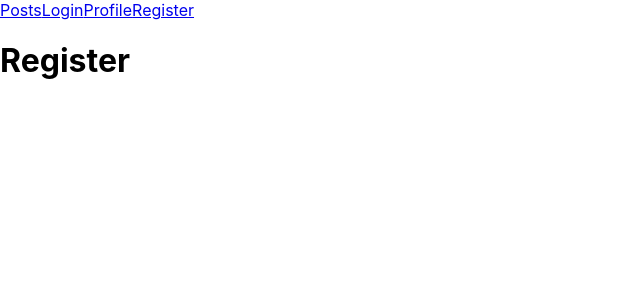
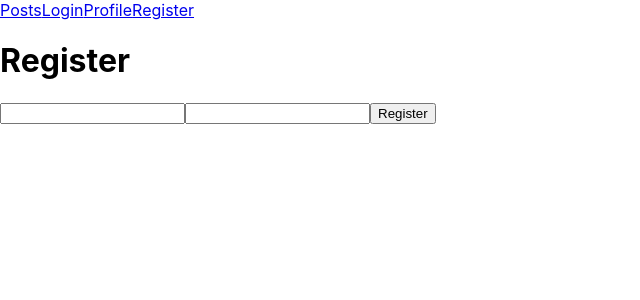
Before and after one commit to tekelamon/strangers-things, a React (Create React App) app: page /register in a window 1280 px wide. Shown: the top 300 px of the page, without its empty margins (0-640 px from the left). Built offline with nearby package versions, Linux system fonts and the light colour scheme.

Commit message:
add ability for user to register

```diff
--- a/src/components/utilities.js
+++ b/src/components/utilities.js
@@ -12,3 +12,29 @@ export const fetchPosts = async () => {
         console.error(err);
     }
 };
+
+export const registerUser = async ( username, password ) => {
+    try {
+        const response = await fetch(
+            `${BASE_URL}/users/register`, {
+                method: "POST",
+                headers: {
+                    'Content-Type': 'application/json'
+                },
+                body: JSON.stringify({
+                    user: {
+                        username,
+                        password
+                    }
+                })
+            }
+        );
+        const result = await response.json();
+        console.log( username );
+        console.log( password );
+        console.log(result)
+        return result
+    } catch (err) {
+        console.error(err);
+    }
+};
--- a/src/pages/Register.js
+++ b/src/pages/Register.js
@@ -1,5 +1,14 @@
+import { useState } from "react";
+import { registerUser } from "../components/utilities";
+
 export const Register = () => {
+    const [username, setUsername] = useState("");
+    const [password, setPassword] = useState("");
+
     return <div>
         <h1>Register</h1>
+        <input type="text" value={username} onChange={e=>setUsername(e.target.value)} />
+        <input type="text" value={password} onChange={e=>setPassword(e.target.value)} />
+        <button type="button" onClick={()=>{registerUser(username,password)}} >Register</button>
     </div>
 };
```
